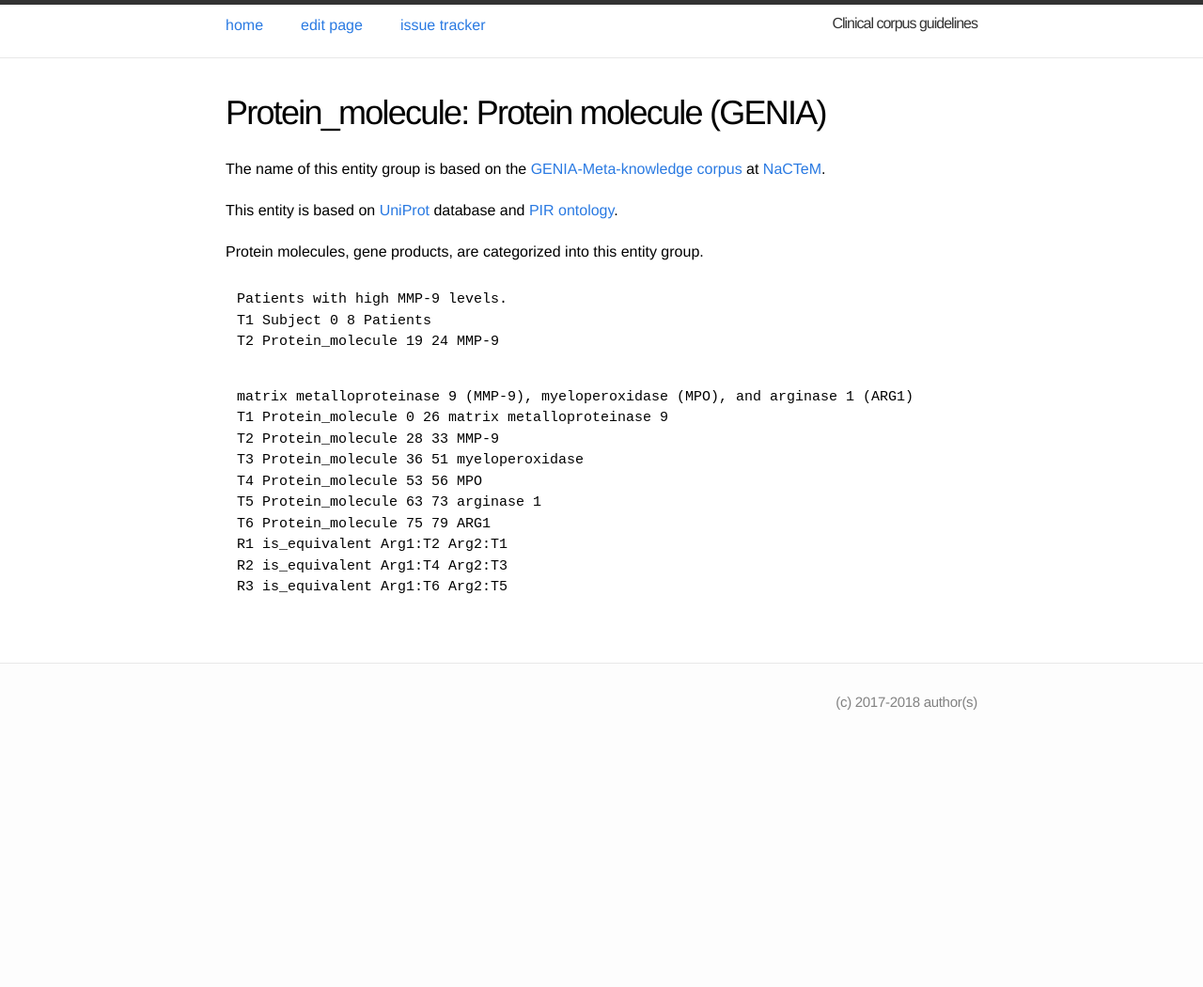
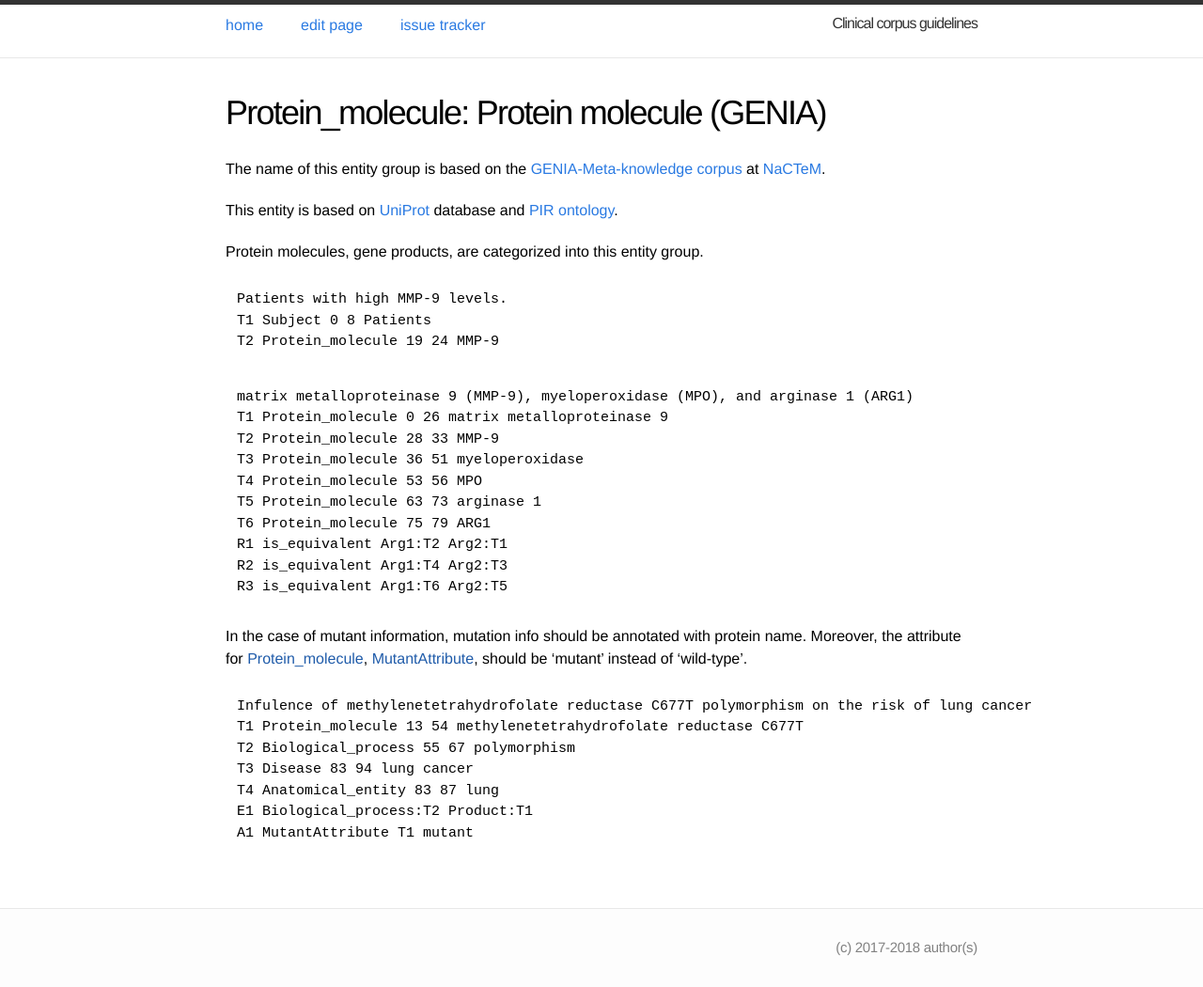
Before and after one commit to ezcatdb/clinicalcorpus-guidelines, a Jekyll site: the page built from _entity/Protein_molecule.md, in a window 1280 px wide. Shown: the whole page at 94% size. Built offline with Jekyll 4.4.1, drawn with Linux system fonts in a browser that asks for light colours; before the commit the page ends 900 px from its top, so only the background shows below that.

Commit message:
new files, MutantAttribute.md, was created for mutant information. new sample sentences were included in Protein_molecule.md & Biological_process.md corrected sample sentence in Organic_compound_other.md

```diff
--- a/_entity/Protein_molecule.md
+++ b/_entity/Protein_molecule.md
@@ -31,4 +31,17 @@ R2 is_equivalent Arg1:T4 Arg2:T3
 R3 is_equivalent Arg1:T6 Arg2:T5
 ~~~
 
+In the case of mutant information, mutation info should be annotated with protein name.
+Moreover, the attribute for [Protein_molecule](), [MutantAttribute](), should be 'mutant' instead of 'wild-type'.
+
+~~~ ann
+Infulence of methylenetetrahydrofolate reductase C677T polymorphism on the risk of lung cancer
+T1 Protein_molecule 13 54 methylenetetrahydrofolate reductase C677T
+T2 Biological_process 55 67 polymorphism
+T3 Disease 83 94 lung cancer
+T4 Anatomical_entity 83 87 lung
+E1 Biological_process:T2 Product:T1
+A1 MutantAttribute T1 mutant
+~~~
+
 <!-- details -->
```
Also changed, not shown: _attribute/MutantAttribute.md (added, +19 -0 lines), _entity/Organic_compound_other.md (+2 -2 lines), _event/Biological_process.md (+10 -0 lines).
